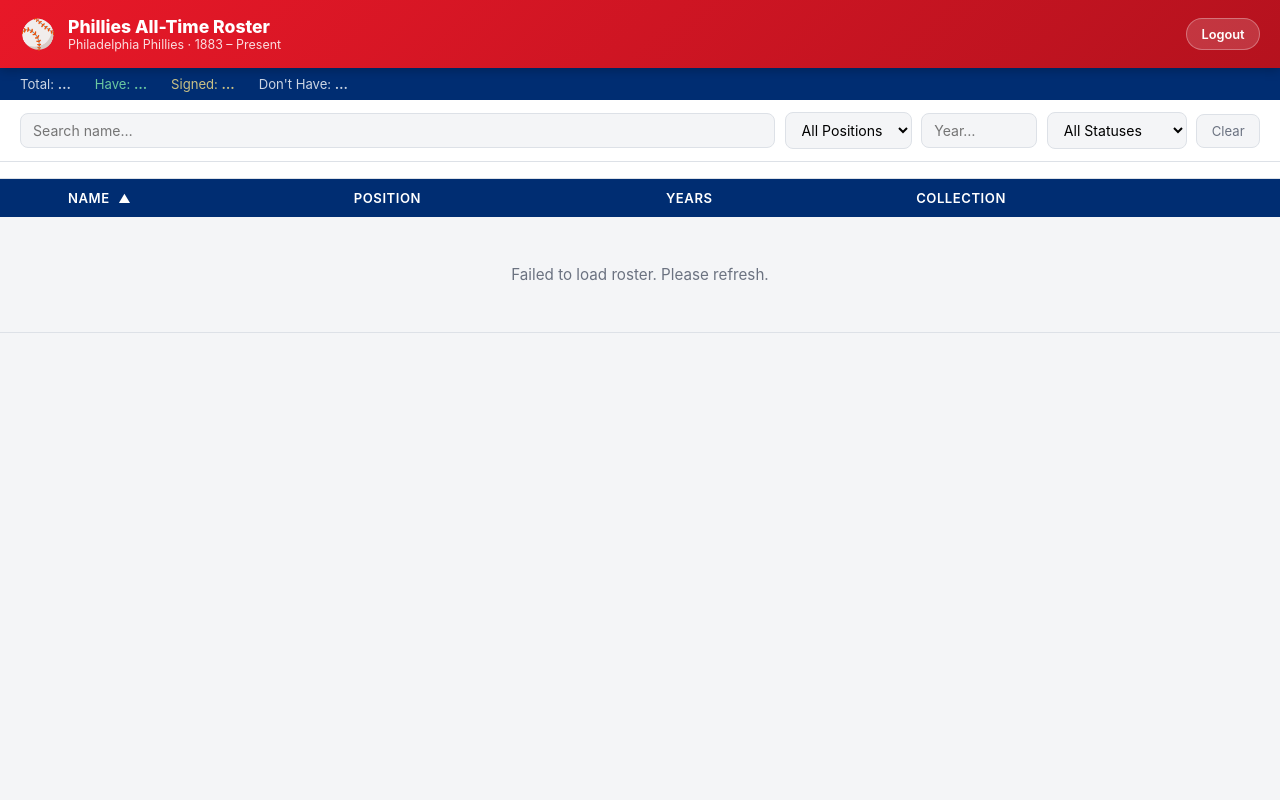
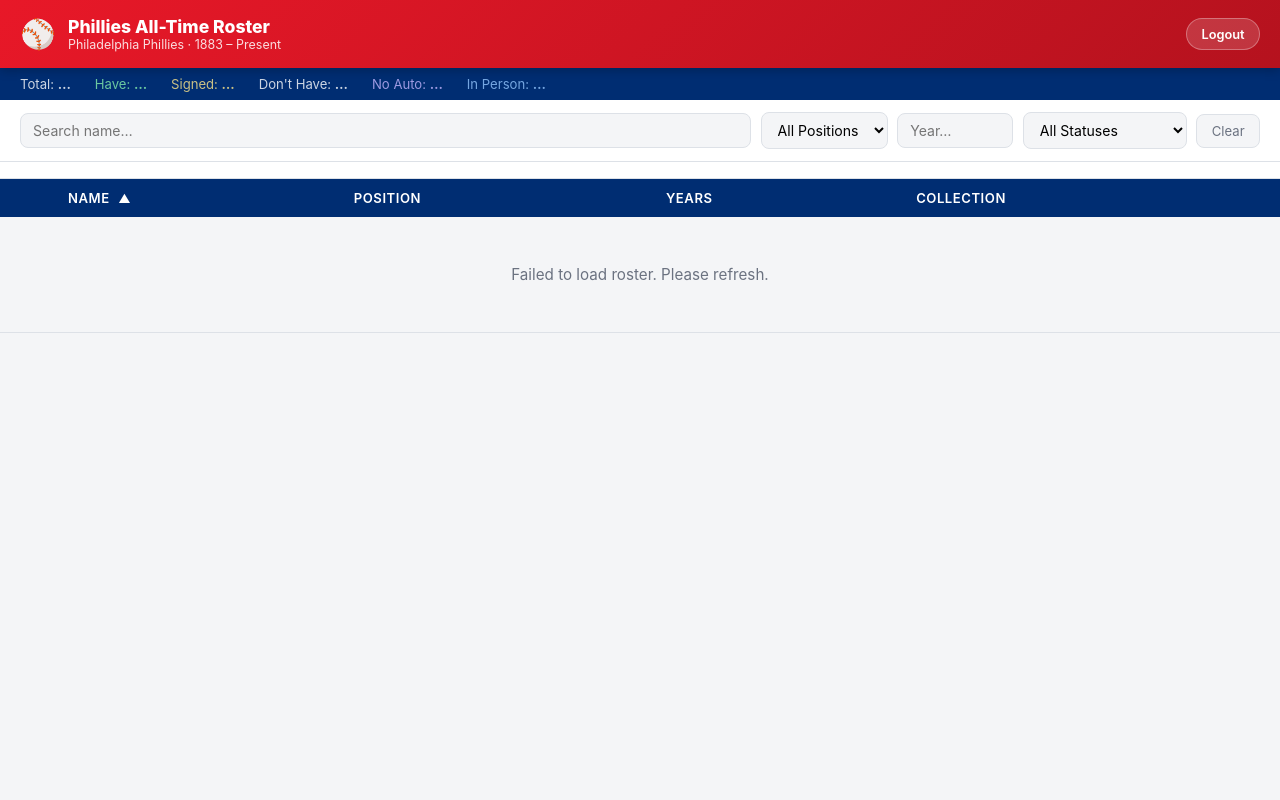
Before and after one commit to Tfols/phillies-roster, a Flask app: template templates/roster.html in a window 1280 px wide. Run offline with Flask 3, Linux system fonts and the light colour scheme; the template is opened without the code that fills it, so the values that code supplies are empty.

Commit message:
Add No Auto Available and In Person collection status options
Co-Authored-By: Claude Sonnet 4.6 <noreply@anthropic.com>

```diff
--- a/app.py
+++ b/app.py
@@ -72,7 +72,7 @@ def update_status(player_id):
     player = Player.query.get_or_404(player_id)
     data = request.get_json(silent=True) or {}
     status = data.get('status', '')
-    if status not in ('Have', 'Have Signed', "Don't Have"):
+    if status not in ('Have', 'Have Signed', "Don't Have", 'No Auto Available', 'In Person'):
         return jsonify({'error': 'Invalid status'}), 400
     player.collection_status = status
     db.session.commit()
@@ -86,7 +86,10 @@ def get_stats():
     have = Player.query.filter_by(collection_status='Have').count()
     signed = Player.query.filter_by(collection_status='Have Signed').count()
     dont = Player.query.filter_by(collection_status="Don't Have").count()
-    return jsonify({'total': total, 'have': have, 'signed': signed, 'dont_have': dont})
+    no_auto = Player.query.filter_by(collection_status='No Auto Available').count()
+    in_person = Player.query.filter_by(collection_status='In Person').count()
+    return jsonify({'total': total, 'have': have, 'signed': signed, 'dont_have': dont,
+                    'no_auto': no_auto, 'in_person': in_person})
 
 
 # ── Bootstrap: create tables on first request, not at import time ─────────────
--- a/static/css/style.css
+++ b/static/css/style.css
@@ -18,6 +18,10 @@
   --signed-bg: #fef9c3;
   --dont:    #9ca3af;
   --dont-bg: #f3f4f6;
+  --no-auto:    #7c3aed;
+  --no-auto-bg: #ede9fe;
+  --in-person:    #1d4ed8;
+  --in-person-bg: #dbeafe;
 }
 
 /* ── Reset ──────────────────────────────────────────────────────────────── */
@@ -158,8 +162,10 @@ button, select, input { font: inherit; }
 }
 .stats-bar span { opacity: .8; }
 .stats-bar strong { opacity: 1; font-weight: 700; }
-.stat-have   { color: #86efac; }
-.stat-signed { color: #fde68a; }
+.stat-have      { color: #86efac; }
+.stat-signed    { color: #fde68a; }
+.stat-no-auto   { color: #c4b5fd; }
+.stat-in-person { color: #93c5fd; }
 
 /* ── Filter bar ─────────────────────────────────────────────────────────── */
 .filter-bar {
@@ -317,9 +323,11 @@ th.sort-active .sort-icon { opacity: 1; }
 }
 .status-select:focus { box-shadow: 0 0 0 3px rgba(232,24,40,.25); }
 
-.status-have   { background-color: var(--have-bg);   color: var(--have);   border-color: #86efac; }
-.status-signed { background-color: var(--signed-bg); color: var(--signed); border-color: #fde68a; }
-.status-dont   { background-color: var(--dont-bg);   color: var(--dont);   border-color: #d1d5db; }
+.status-have      { background-color: var(--have-bg);      color: var(--have);      border-color: #86efac; }
+.status-signed    { background-color: var(--signed-bg);    color: var(--signed);    border-color: #fde68a; }
+.status-dont      { background-color: var(--dont-bg);      color: var(--dont);      border-color: #d1d5db; }
+.status-no-auto   { background-color: var(--no-auto-bg);   color: var(--no-auto);   border-color: #c4b5fd; }
+.status-in-person { background-color: var(--in-person-bg); color: var(--in-person); border-color: #93c5fd; }
 
 /* ── Loading / empty ─────────────────────────────────────────────────────── */
 .loading-row td, .empty-row td {
--- a/static/js/app.js
+++ b/static/js/app.js
@@ -17,10 +17,12 @@ const rosterCount = document.getElementById('rosterCount');
 const toast       = document.getElementById('toast');
 
 // Stats bar
-const statTotal  = document.getElementById('statTotal');
-const statHave   = document.getElementById('statHave');
-const statSigned = document.getElementById('statSigned');
-const statDont   = document.getElementById('statDont');
+const statTotal    = document.getElementById('statTotal');
+const statHave     = document.getElementById('statHave');
+const statSigned   = document.getElementById('statSigned');
+const statDont     = document.getElementById('statDont');
+const statNoAuto   = document.getElementById('statNoAuto');
+const statInPerson = document.getElementById('statInPerson');
 
 // ── Bootstrap ──────────────────────────────────────────────────────────────
 document.addEventListener('DOMContentLoaded', async () => {
@@ -129,14 +131,16 @@ function avatarHTML(p) {
 
 // ── Status select HTML ─────────────────────────────────────────────────────
 const STATUS_CLASS = {
-  'Have':        'status-have',
-  'Have Signed': 'status-signed',
-  "Don't Have":  'status-dont',
+  'Have':             'status-have',
+  'Have Signed':      'status-signed',
+  "Don't Have":       'status-dont',
+  'No Auto Available':'status-no-auto',
+  'In Person':        'status-in-person',
 };
 
 function statusSelectHTML(p) {
   const cls = STATUS_CLASS[p.collection_status] || 'status-dont';
-  const opts = ["Don't Have", 'Have', 'Have Signed']
+  const opts = ["Don't Have", 'Have', 'Have Signed', 'No Auto Available', 'In Person']
     .map(s => `<option value="${s}"${s === p.collection_status ? ' selected' : ''}>${s}</option>`)
     .join('');
   return `<select class="status-select ${cls}" data-id="${p.id}">${opts}</select>`;
@@ -177,13 +181,17 @@ async function onStatusChange(e) {
 
 // ── Global stats bar ───────────────────────────────────────────────────────
 function updateGlobalStats() {
-  const have   = allPlayers.filter(p => p.collection_status === 'Have').length;
-  const signed = allPlayers.filter(p => p.collection_status === 'Have Signed').length;
-  const dont   = allPlayers.filter(p => p.collection_status === "Don't Have").length;
-  statTotal.textContent  = allPlayers.length.toLocaleString();
-  statHave.textContent   = have.toLocaleString();
-  statSigned.textContent = signed.toLocaleString();
-  statDont.textContent   = dont.toLocaleString();
+  const have     = allPlayers.filter(p => p.collection_status === 'Have').length;
+  const signed   = allPlayers.filter(p => p.collection_status === 'Have Signed').length;
+  const dont     = allPlayers.filter(p => p.collection_status === "Don't Have").length;
+  const noAuto   = allPlayers.filter(p => p.collection_status === 'No Auto Available').length;
+  const inPerson = allPlayers.filter(p => p.collection_status === 'In Person').length;
+  statTotal.textContent    = allPlayers.length.toLocaleString();
+  statHave.textContent     = have.toLocaleString();
+  statSigned.textContent   = signed.toLocaleString();
+  statDont.textContent     = dont.toLocaleString();
+  statNoAuto.textContent   = noAuto.toLocaleString();
+  statInPerson.textContent = inPerson.toLocaleString();
 }
 
 // ── Filters & sort event wiring ────────────────────────────────────────────
--- a/static/sw.js
+++ b/static/sw.js
@@ -1,4 +1,4 @@
-const CACHE = 'phillies-v3';
+const CACHE = 'phillies-v4';
 const APP_SHELL = [
   '/',
   '/static/css/style.css',
--- a/templates/roster.html
+++ b/templates/roster.html
@@ -19,6 +19,8 @@
   <span class="stat-have">Have: <strong id="statHave">…</strong></span>
   <span class="stat-signed">Signed: <strong id="statSigned">…</strong></span>
   <span>Don't Have: <strong id="statDont">…</strong></span>
+  <span class="stat-no-auto">No Auto: <strong id="statNoAuto">…</strong></span>
+  <span class="stat-in-person">In Person: <strong id="statInPerson">…</strong></span>
 </div>
 
 <!-- ── Filter bar ─────────────────────────────────────────────────────── -->
@@ -46,6 +48,8 @@
     <option value="Have">Have</option>
     <option value="Have Signed">Have Signed</option>
     <option value="Don't Have">Don't Have</option>
+    <option value="No Auto Available">No Auto Available</option>
+    <option value="In Person">In Person</option>
   </select>
   <button id="clearBtn" class="btn-clear">Clear</button>
 </div>
```
